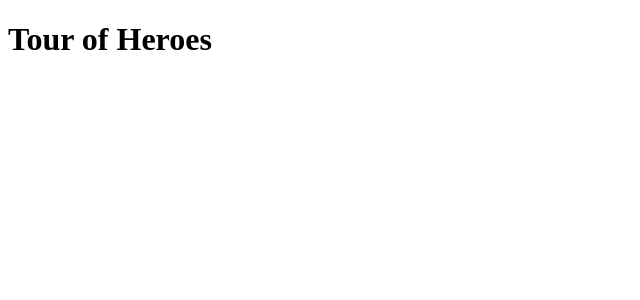
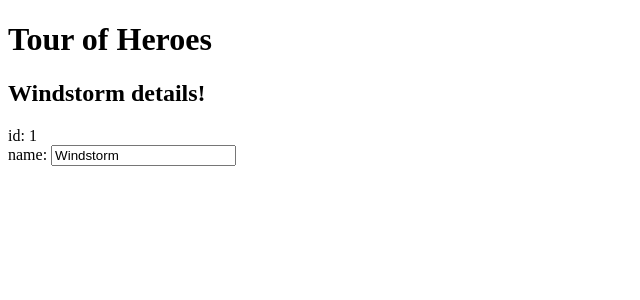
Before and after one commit to orenfe/angular-tour-of-heroes, an Angular app: page / in a window 1280 px wide. Shown: the top 300 px of the page, without its empty margins (0-640 px from the left). Built offline with nearby package versions, Linux system fonts and the light colour scheme.

Commit message:
commit all step 002

```diff
--- a/src/app/app.component.ts
+++ b/src/app/app.component.ts
@@ -1,11 +1,24 @@
 import { Component } from '@angular/core';
-
+export class Hero {
+  id: number;
+  name: string;
+}
 @Component({
-  selector: 'app-root',
-  templateUrl: './app.component.html',
-  styleUrls: ['./app.component.css']
+  selector: 'my-app',
+  template: `
+    <h1>{{title}}</h1>
+    <h2>{{hero.name}} details!</h2>
+    <div><label>id: </label>{{hero.id}}</div>
+    <div>
+      <label>name: </label>
+      <input [(ngModel)]="hero.name" placeholder="name">
+    </div>
+    `
 })
 export class AppComponent {
   title = 'Tour of Heroes';
-  hero = 'Windstorm';
+  hero: Hero = {
+    id: 1,
+    name: 'Windstorm'
+  };
 }
--- a/src/index.html
+++ b/src/index.html
@@ -1,14 +1,17 @@
 <!doctype html>
 <html>
+
 <head>
-  <meta charset="utf-8">
-  <title>AngularTourOfHeroes</title>
-  <base href="/">
+    <meta charset="utf-8">
+    <title>AngularTourOfHeroes</title>
+    <base href="/">
 
-  <meta name="viewport" content="width=device-width, initial-scale=1">
-  <link rel="icon" type="image/x-icon" href="favicon.ico">
+    <meta name="viewport" content="width=device-width, initial-scale=1">
+    <link rel="icon" type="image/x-icon" href="favicon.ico">
 </head>
+
 <body>
-  <app-root>Loading...</app-root>
+    <my-app>Loading...</my-app>
 </body>
+
 </html>
```
